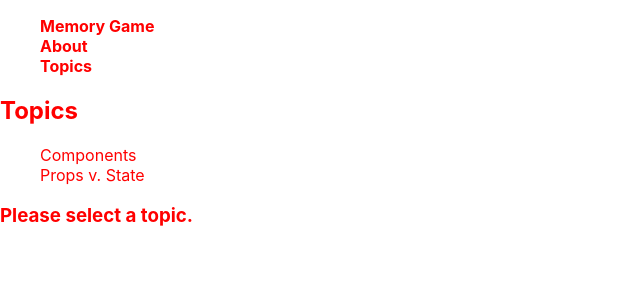
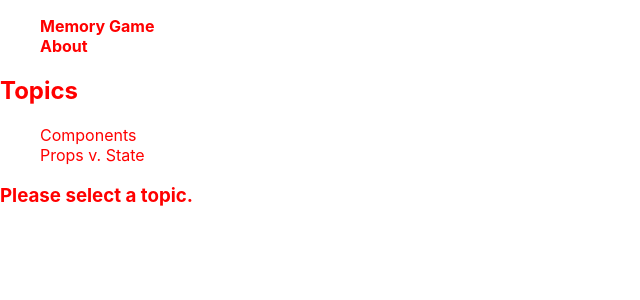
Before and after one commit to kiqecanijo/React-Memoriam, a React (Create React App) app: page /topics in a window 1280 px wide. Shown: the top 300 px of the page, without its empty margins (0-640 px from the left). Built offline with nearby package versions, Linux system fonts and the light colour scheme; no server answers.

Commit message:
added win alert

```diff
--- a/src/App.js
+++ b/src/App.js
@@ -34,11 +34,11 @@ const Header = () => (
         <b>About</b>
       </Link>
     </li>
-    <li>
+    {/*<li>
       <Link to="/topics">
         <b>Topics</b>
       </Link>
-    </li>
+    </li>*/}
   </ul>
 )
 
--- a/src/memoriam.js
+++ b/src/memoriam.js
@@ -50,6 +50,7 @@ class Memoriam extends Component {
   }
   handleCardClick = index => {
     this.props.onUpdateCards(this.props.cards.filter(el => el), index)
+    this.props.cards.filter(el => el.solved).length >= 14 && alert('you win')
   }
 
   handleNewChat = (event = null) => {
```
